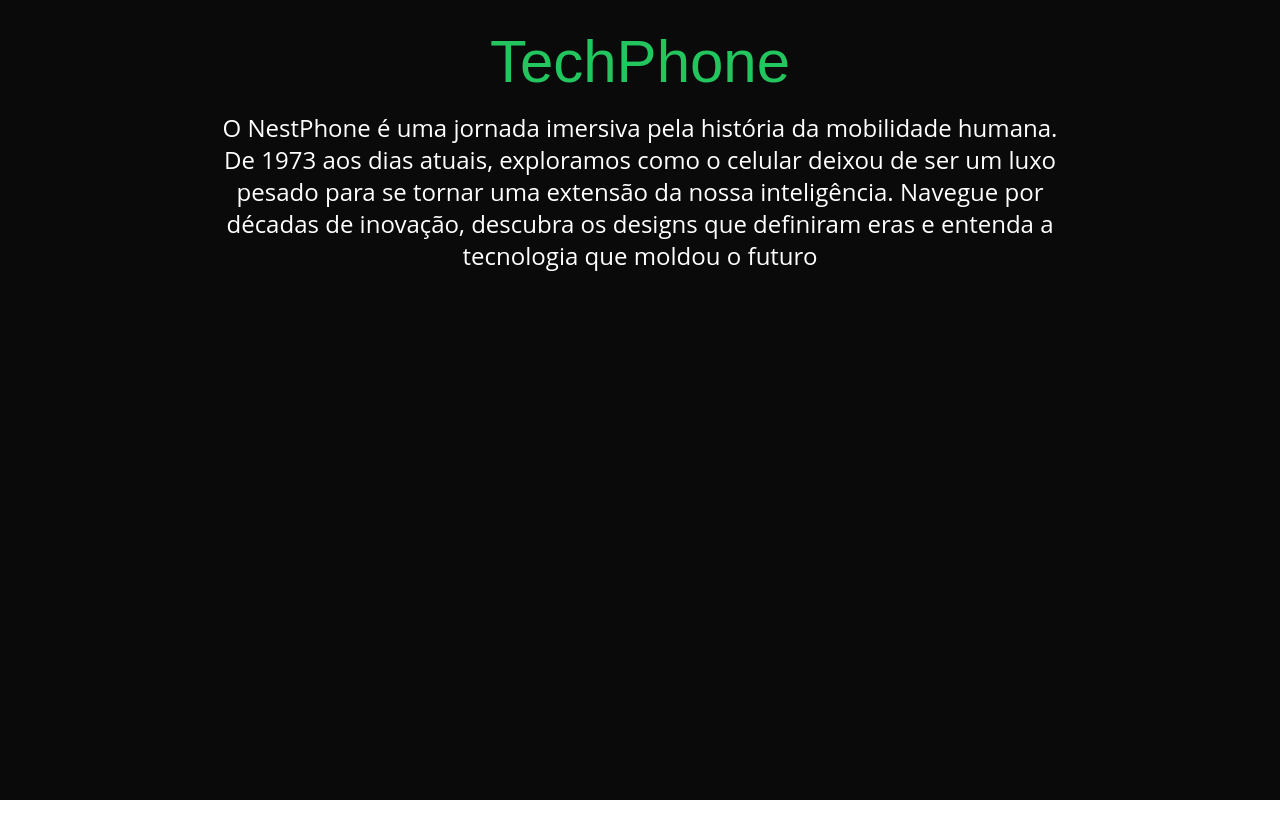
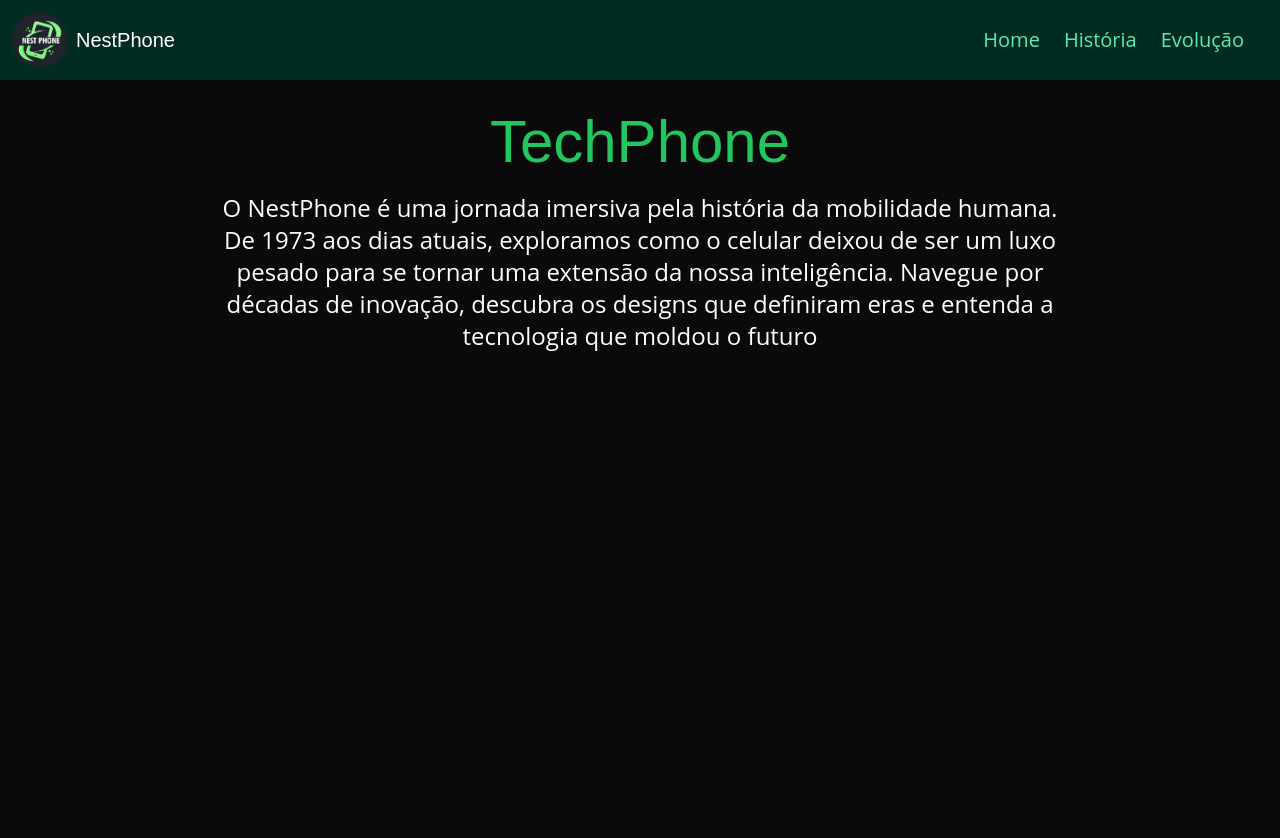
Before and after one commit to Joao-Vic-Muniz/NestPhone, a React (Vite) app: page / in a window 1280 px wide. Shown: the top 838 px of the page. Before the commit the page ends 800 px from the top, so only its background shows below. Built offline with nearby package versions, Linux system fonts and the light colour scheme.

Commit message:
Navbar da pagina inicial

```diff
--- /dev/null
+++ b/src/components/Navbar.tsx
@@ -0,0 +1,34 @@
+import Logo from '../../public/NestPhone_Logo.png'
+
+export default function Navbar() {
+
+    const links = [
+        {name: 'Home', href: '#'},
+        {name: 'História', href: '#'},
+        {name: 'Evolução', href: '#'}
+
+    ]
+
+    return (
+        <div className="bg-emerald-950 w-full h-20 p-3 items-center">
+            <div className="flex flex-row justify-between items-center w-full">
+
+                <div className='flex items-center gap-2 cursor-pointer'>
+                <img src={Logo} alt="NestPhoneLogo" className='w-14 h-14 rounded-4xl'/>
+                <span className='font-title text-white text-xl'>NestPhone</span>
+                </div>
+
+                <div className='flex gap-6 text-emerald-300 text-xl font-text mr-6'>
+                    {links.map((link) => (
+                        <a key={link.name} href={link.href} className='relative group py-1'>
+                            {link.name}
+                            <span className='absolute bottom-0 left-0 w-0 h-0.5 bg-emerald-400 transition-all duration-300 group-hover:w-full'></span>
+                        </a>
+                    ))}
+                </div>
+
+
+            </div>
+        </div>
+    )
+}
--- a/src/main.tsx
+++ b/src/main.tsx
@@ -3,8 +3,11 @@ import { createRoot } from 'react-dom/client'
 import './index.css'
 import Home from './pages/Home.tsx'
 
+import Navbar from './components/Navbar.tsx'
+
 createRoot(document.getElementById('root')!).render(
   <StrictMode>
+    <Navbar/>
     <Home />
   </StrictMode>,
 )
```
